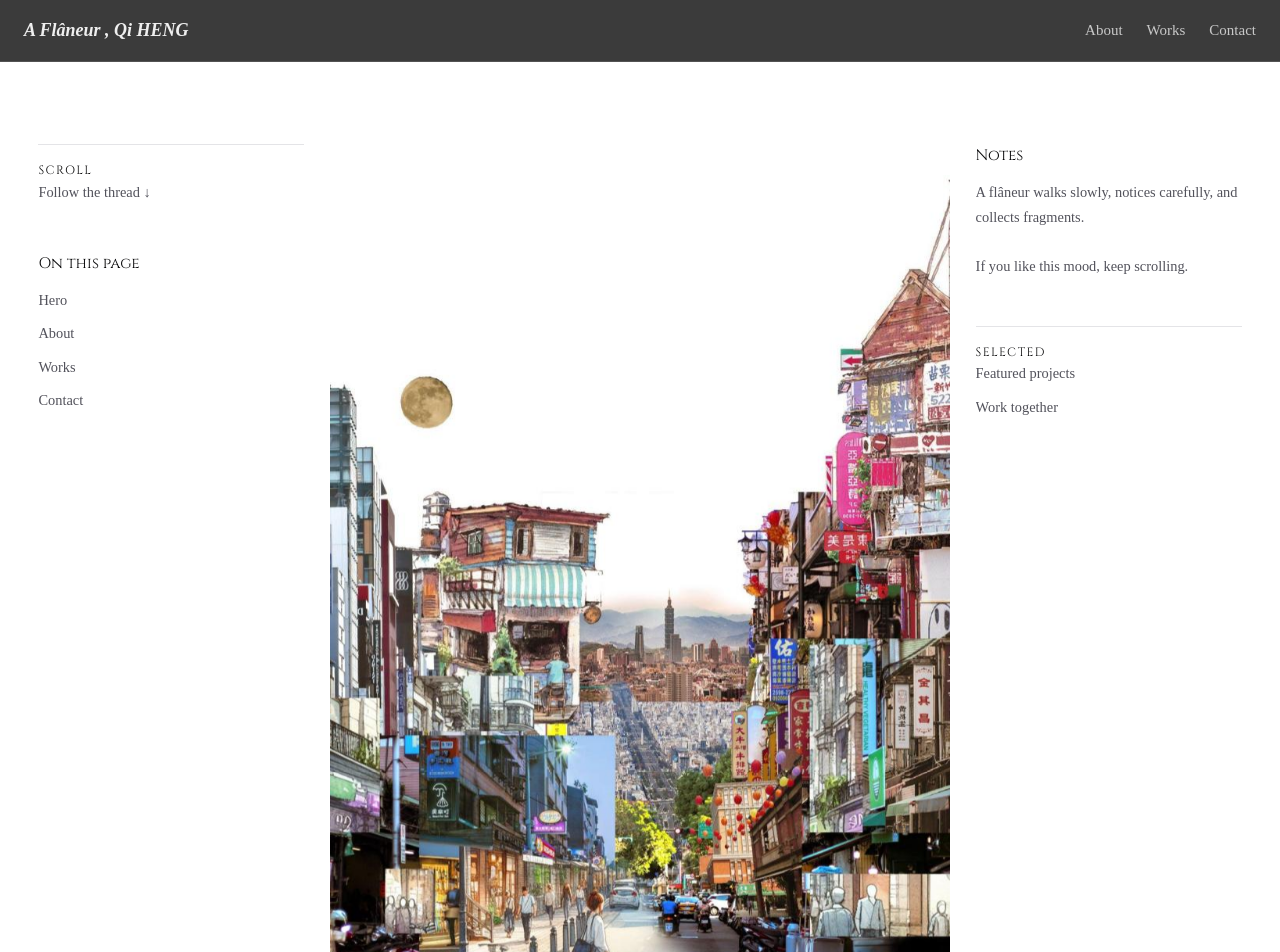
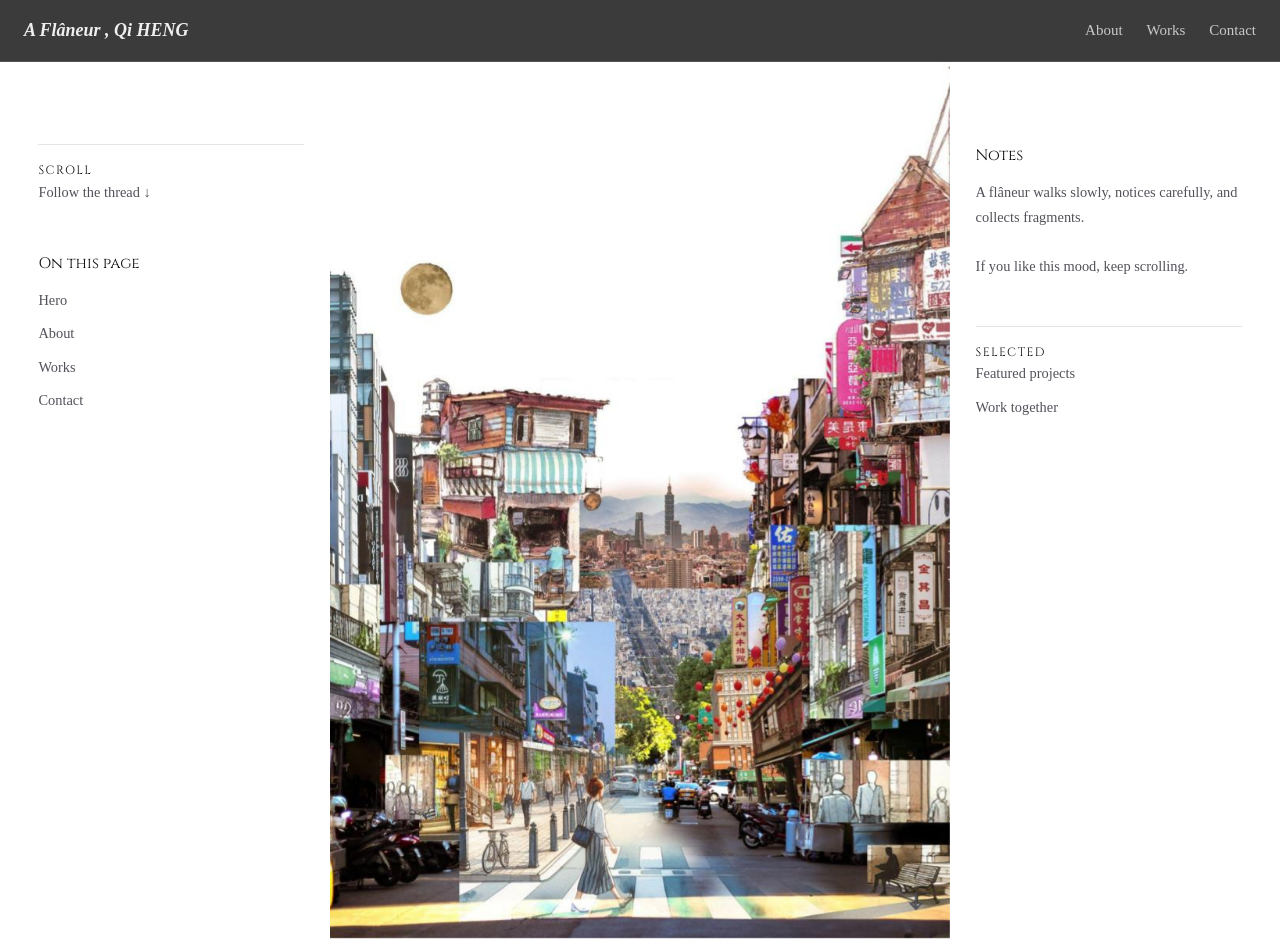
Before and after one commit to russell901231-oss/A-Fl-neur-Qi-HENG-, a Next.js app: page / in a window 1280 px wide. Shown: the top 952 px of the page. Built offline with nearby package versions, Linux system fonts and the light colour scheme.

Commit message:
移除主視覺上方空白

```diff
--- a/app/globals.css
+++ b/app/globals.css
@@ -145,12 +145,10 @@ section {
 
 .hero-media {
   width: 100%;
-  margin-top: 3cm;
+  margin-top: 0;
 }
 
 .scroll-cue {
-  margin-top: 1.75rem;
-  align-self: center;
   color: var(--text-muted);
   animation: heartbeat 1.35s ease-in-out infinite;
   transform-origin: center;
```
